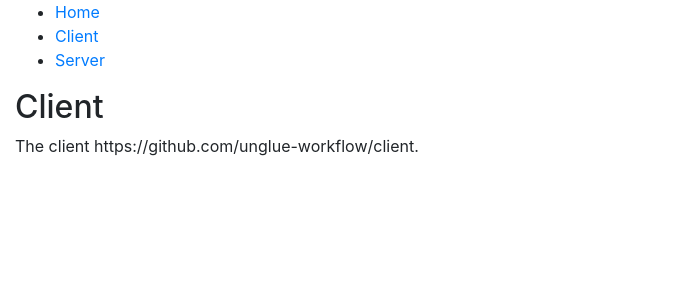
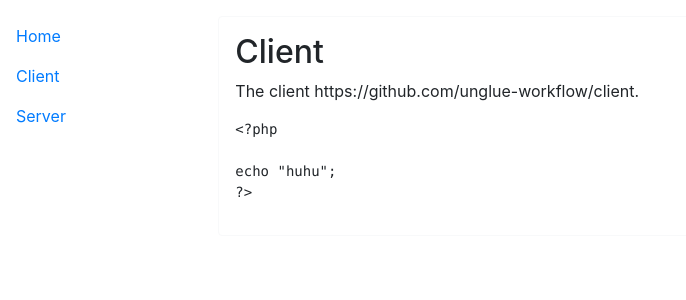
Before and after one commit to frontend-workflow-cloud-compiler/docs, an MkDocs documentation site: the page built from docs/client.md, in a window 1280 px wide. Shown: the top 300 px of the page, without its empty margins (0-686 px from the left). Built offline with MkDocs 1.6.1, drawn with Linux system fonts in a browser that asks for light colours.

Commit message:
custom rtd theme cause of advertisment

````diff
--- a/docs/client.md
+++ b/docs/client.md
@@ -1,3 +1,11 @@
 ## Client
 
 The client https://github.com/unglue-workflow/client.
+
+
+```php
+<?php
+
+echo "huhu";
+?>
+```
--- a/mkdocs.yml
+++ b/mkdocs.yml
@@ -1,8 +1,8 @@
 site_name: Unglue Workflow
 nav:
-  - Home: index.md
-  - Client: client.md
-  - Server: server.md
+    - Home: index.md
+    - Client: client.md
+    - Server: server.md
 theme:
   name: null
   custom_dir: 'theme/'
--- a/theme/main.html
+++ b/theme/main.html
@@ -1,40 +1,41 @@
 <!doctype html>
 <html lang="en">
   <head>
-    <!-- Required meta tags -->
     <meta charset="utf-8">
     <meta name="viewport" content="width=device-width, initial-scale=1, shrink-to-fit=no">
-
-    <!-- Bootstrap CSS -->
     <link rel="stylesheet" href="https://maxcdn.bootstrapcdn.com/bootstrap/4.0.0/css/bootstrap.min.css" integrity="sha384-Gn5384xqQ1aoWXA+058RXPxPg6fy4IWvTNh0E263XmFcJlSAwiGgFAW/dAiS6JXm" crossorigin="anonymous">
     <title>{% if page.title %}{{ page.title }} - {% endif %}{{ config.site_name }}</title>
   </head>
-  <body>
-      <div class="col-md-4">
+<body>
+<div class="row mt-3">
+    <div class="col-md-2">
         {% if nav|length>1 %}
-            <ul>
+            <ul class="nav flex-column">
             {% for nav_item in nav %}
                 {% if nav_item.children %}
-                    <li>{{ nav_item.title }}
-                        <ul>
+                    <li class="nav-item">{{ nav_item.title }}
+                        <ul class="nav flex-column">
                         {% for nav_item in nav_item.children %}
-                            <li class="{% if nav_item.active%}current{% endif %}">
-                                <a href="{{ nav_item.url|url }}">{{ nav_item.title }}</a>
+                            <li class="nav-item">
+                                <a class="nav-link {% if nav_item.active%}active{% endif %}" href="{{ nav_item.url|url }}">{{ nav_item.title }}</a>
                             </li>
                         {% endfor %}
                         </ul>
                     </li>
                 {% else %}
-                    <li class="{% if nav_item.active%}current{% endif %}">
-                        <a href="{{ nav_item.url|url }}">{{ nav_item.title }}</a>
+                    <li class="nav-item">
+                        <a class="nav-link {% if nav_item.active%}active{% endif %}" href="{{ nav_item.url|url }}">{{ nav_item.title }}</a>
                     </li>
                 {% endif %}
             {% endfor %}
             </ul>
         {% endif %}
-      </div>
-      <div class="col-md-8">
-        {{ page.content }}
+    </div>
+    <div class="col-md-10">
+        <div class="border border-light rounded p-3 mr-3">
+            {{ page.content }}
         </div>
-  </body>
+    </div>
+</div>
+</body>
 </html>
````
Also changed, not shown: README.md (+6 -0 lines).
